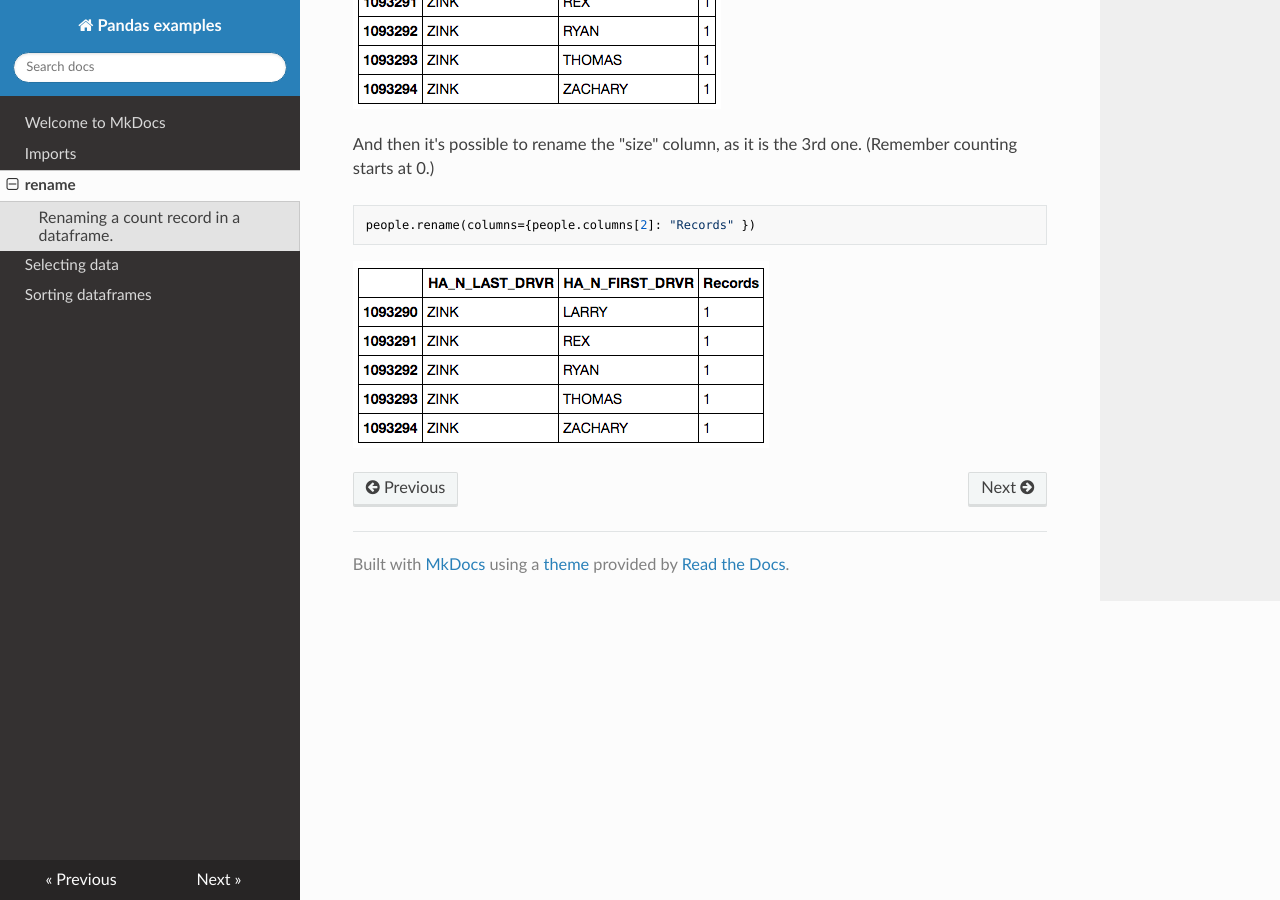
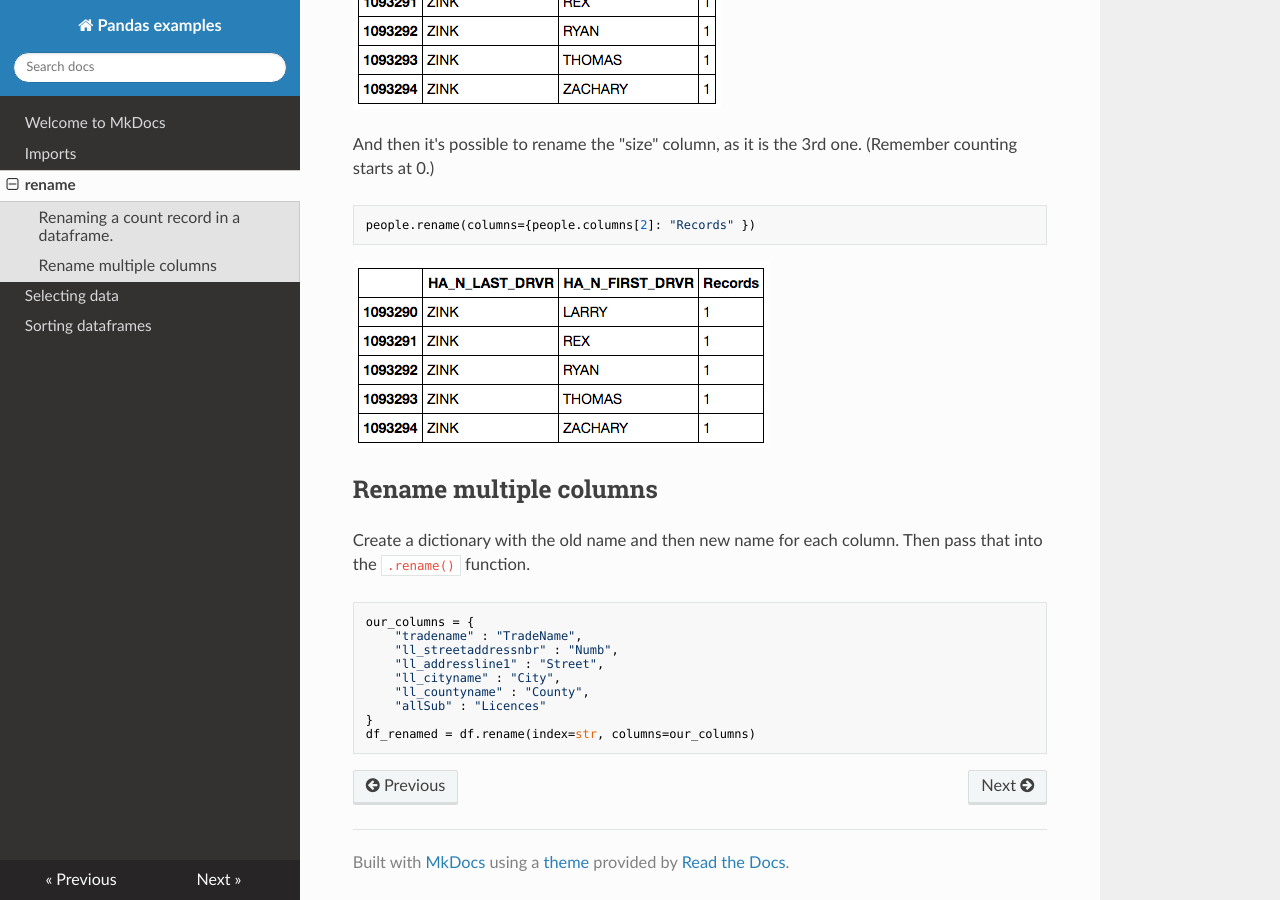
Before and after one commit to critmcdonald/pandas-examples, an MkDocs documentation site: the page built from docs/rename.md, in a window 1280 px wide and 900 px high, scrolled down 563 px. Built offline with MkDocs 1.6.1, drawn with Linux system fonts in a browser that asks for light colours; nearby versions of some CDN libraries.

Commit message:
multiple column rename

````diff
--- a/docs/rename.md
+++ b/docs/rename.md
@@ -25,3 +25,19 @@ people.rename(columns={people.columns[2]: "Records" })
 ```
 
 ![Renamed](images/rename-done.png)
+
+## Rename multiple columns
+
+Create a dictionary with the old name and then new name for each column. Then pass that into the `.rename()` function.
+
+```python
+our_columns = {
+    "tradename" : "TradeName",
+    "ll_streetaddressnbr" : "Numb",
+    "ll_addressline1" : "Street",
+    "ll_cityname" : "City",
+    "ll_countyname" : "County",
+    "allSub" : "Licences"
+}
+df_renamed = df.rename(index=str, columns=our_columns)
+```
````
